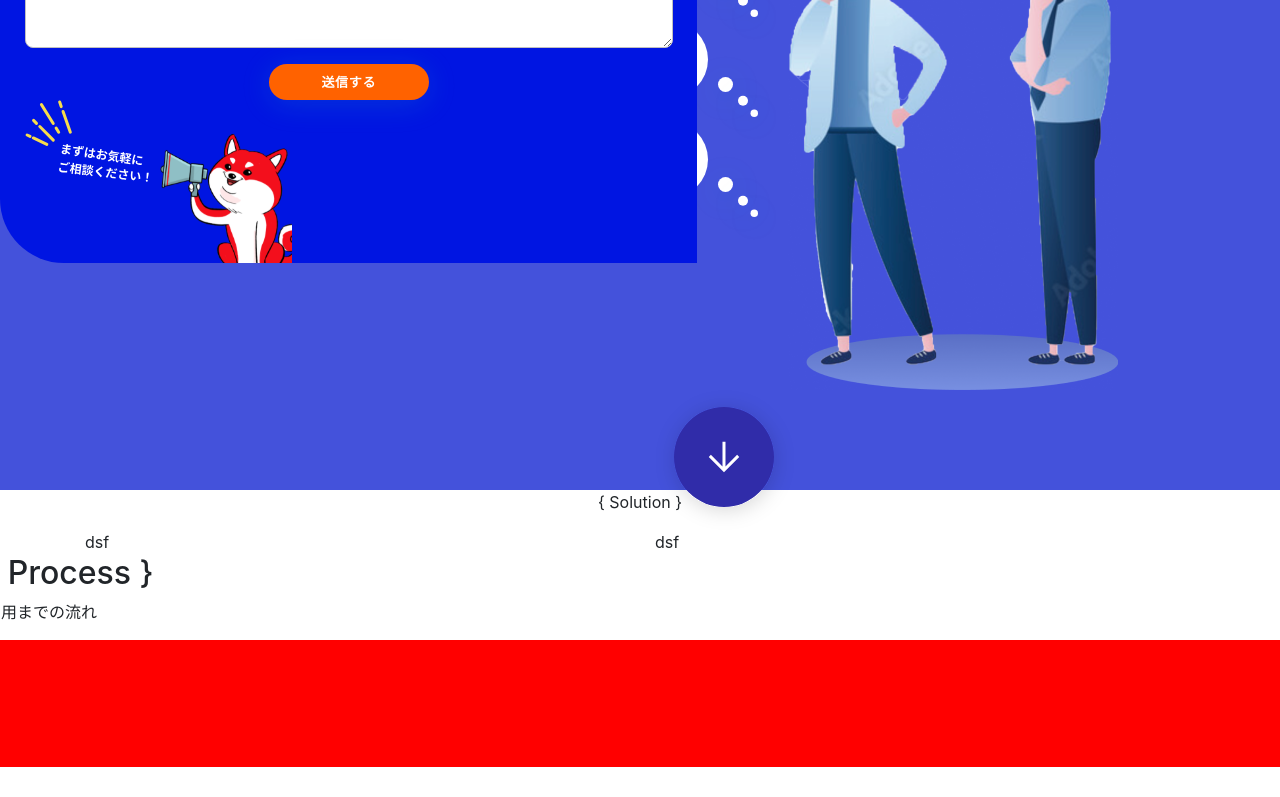
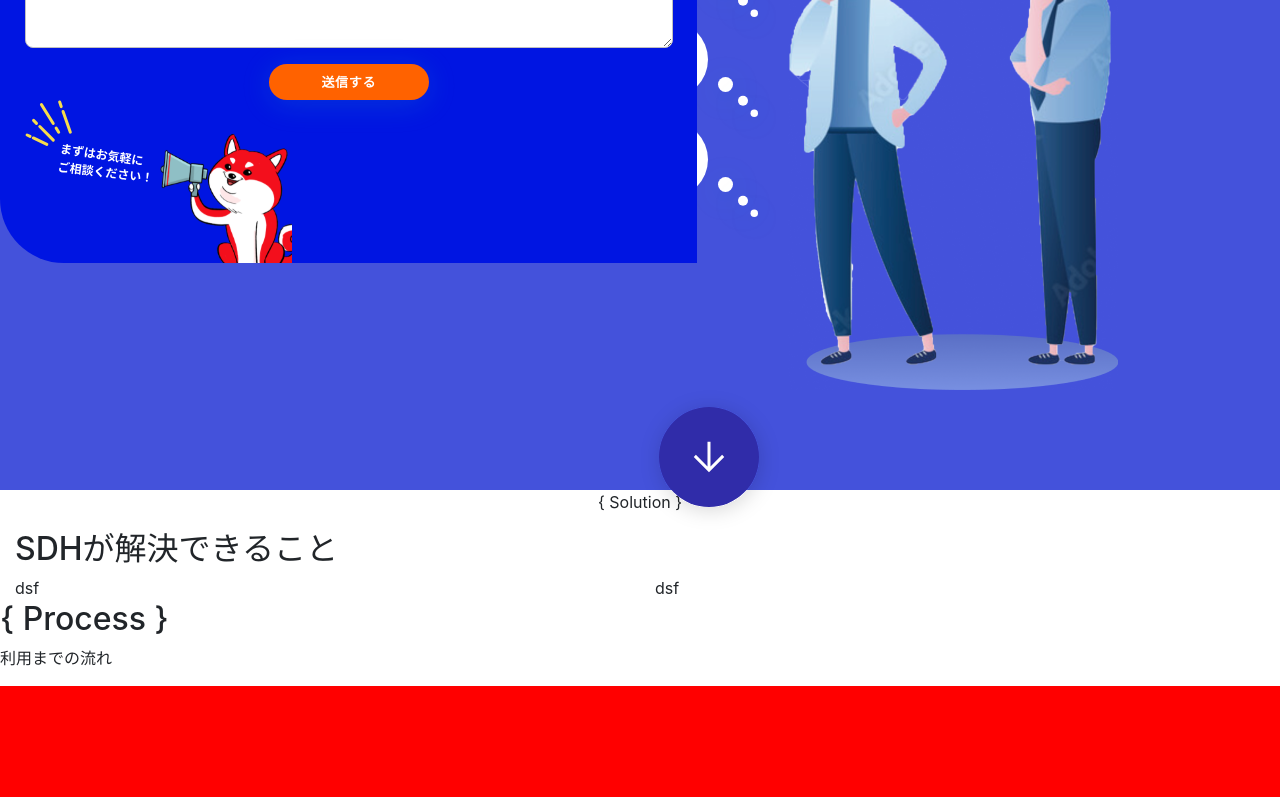
Before and after one commit to kashif-zia/Studio-Development-Hub, a React (Create React App) app: page / in a window 1280 px wide. Shown: the part 1564-2361 px from the top of the page. Built offline with nearby package versions, Linux system fonts and the light colour scheme.

Commit message:
small changes

```diff
--- a/src/components/SectionMain/index.js
+++ b/src/components/SectionMain/index.js
@@ -187,9 +187,13 @@ export default function index() {
                                   </div>
                                   </div>
                         </div>
+
+                        <div className="col-md-12 p-0">
                         <div className="down-arrow">
                                <img src={downArrow} className="downarrow" alt="down arrow" />
                        </div>
+                       </div>
+
                         </div>
                      </div>
                 </div>
@@ -198,8 +202,9 @@ export default function index() {
                     <section className="solution-section">
 
 
-         <div className="container">
+         <div className="container-fluid">
          <p className="solution-subtext">{"{ Solution }"}</p>
+         <h2 className="solution-h2">SDHが解決できること</h2>
            <div className="row">
 
              <div className="col-md-6">
@@ -213,9 +218,8 @@ export default function index() {
 </section>
                     </div>
                 </div>
-            </div>
 
-           <div className='row'>
+                <div className='row'>
                 <div className='col-md-9 custom-col-9 p-0'>
            <section className='section-process'>
                     <div className='col-md-12 p-0'>
@@ -618,6 +622,9 @@ export default function index() {
 
                 </div>
            </div>
+            </div>
+
+
                 <section className='section-main-contact-form'>
                     <div className='container'>
                         <div className="row">
```
